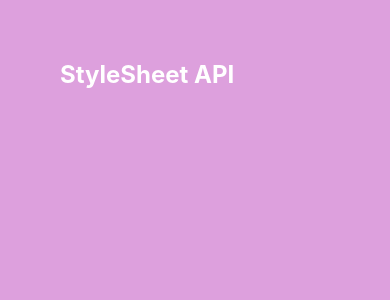
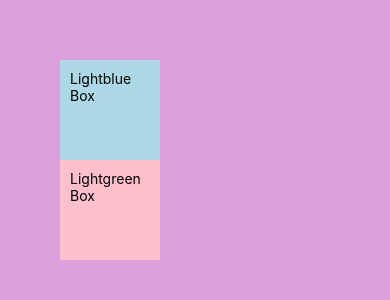
Before and after one commit to nishaanntt/reactNativeFDP, a React Native app: screen / in a window 390 px wide. Shown: the top 300 px of the page. Built offline with nearby package versions, Linux system fonts and the light colour scheme.

Commit message:
multiple styles

```diff
--- a/App.js
+++ b/App.js
@@ -3,7 +3,13 @@
 const App = () => {
 	return (
 		<View style={styles.container}>
-			<Text style={styles.text}>StyleSheet API</Text>
+			<View style={[styles.box, styles.lightblueBg]}>
+				<Text>Lightblue Box</Text>
+			</View>
+			<View
+				style={[styles.box, styles.lightgreenBg, { backgroundColor: 'pink' }]}>
+				<Text>Lightgreen Box</Text>
+			</View>
 		</View>
 	);
 };
@@ -16,9 +22,15 @@
 		backgroundColor: 'plum',
 		padding: 60,
 	},
-	text: {
-		fontSize: 24,
-		fontWeight: '700',
-		color: '#fff',
+	box: {
+		width: 100,
+		height: 100,
+		padding: 10,
+	},
+	lightblueBg: {
+		backgroundColor: 'lightblue',
+	},
+	lightgreenBg: {
+		backgroundColor: 'lightgreen',
 	},
 });
```
